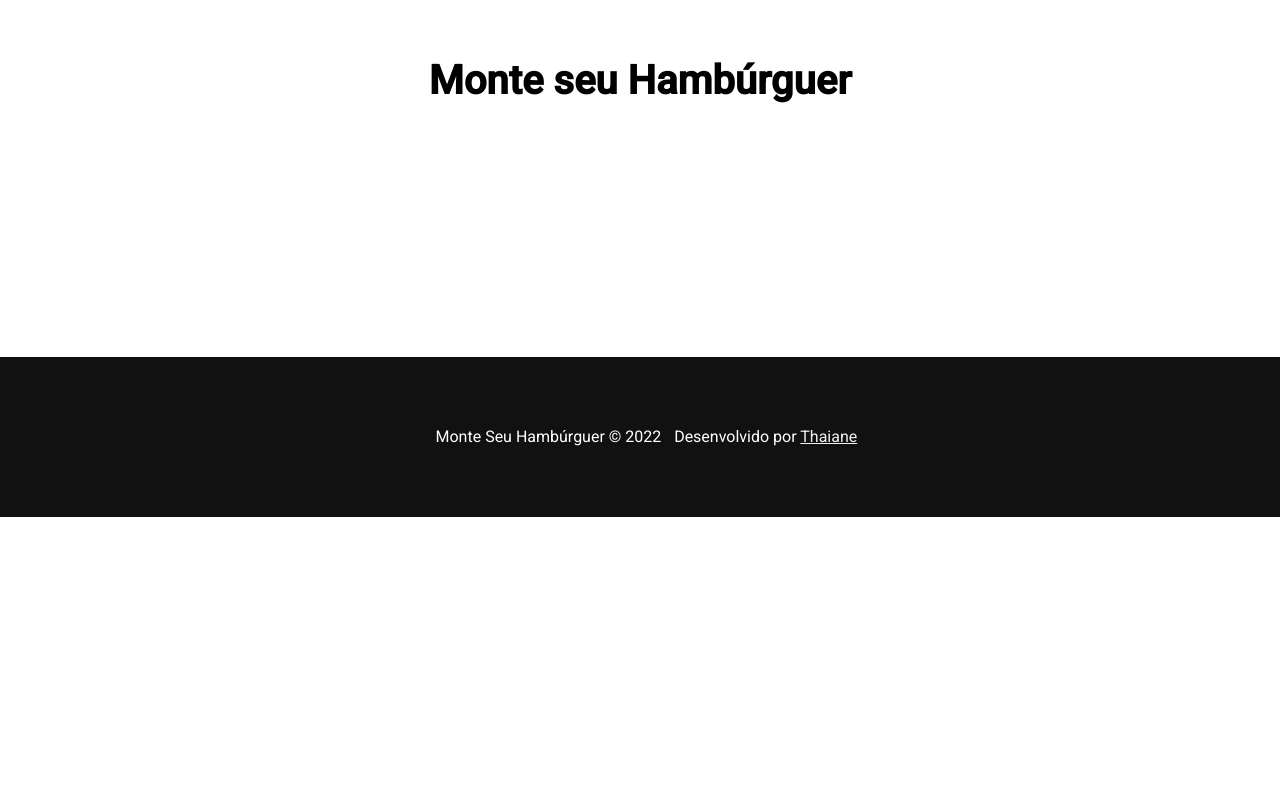
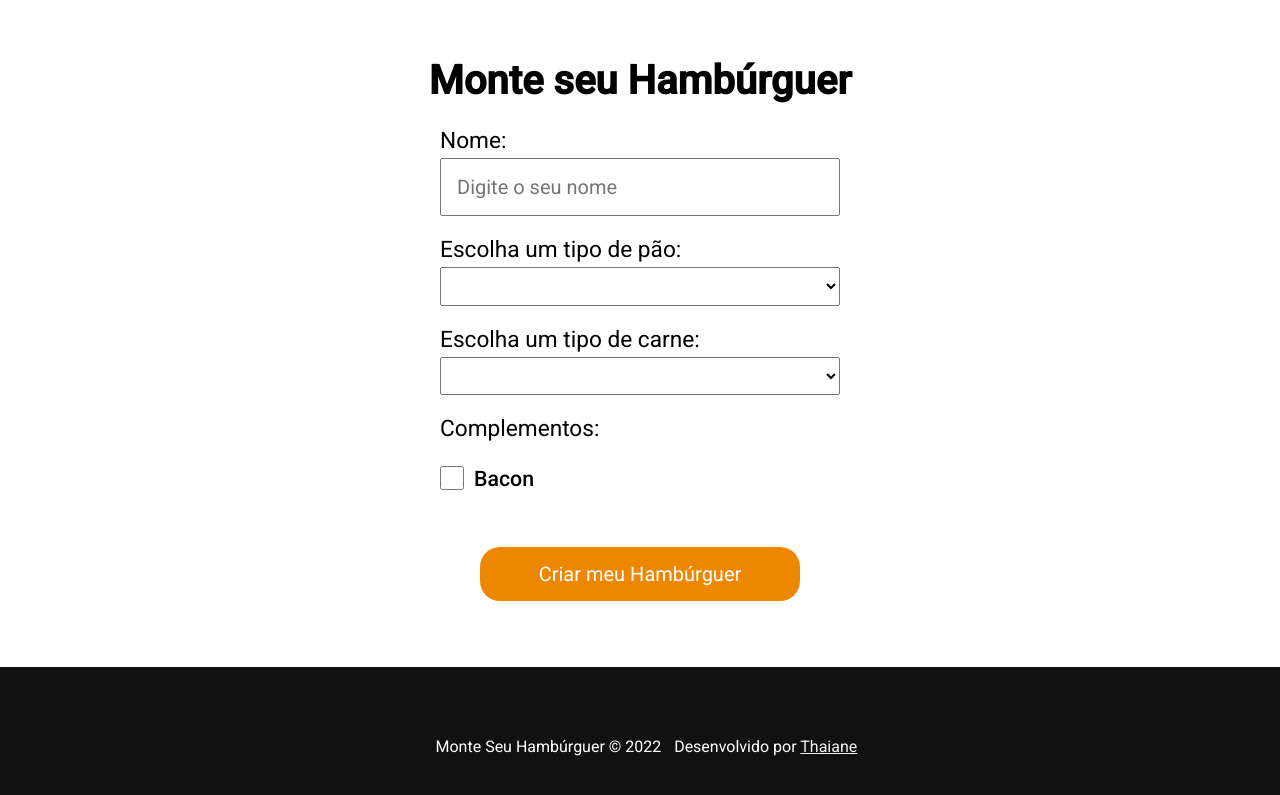
Before and after one commit to thaianealm/make-your-burger-vue.js, a Vue app: page / in a window 1280 px wide. Shown: the part 715-1510 px from the top of the page. Before the commit the page ends 1232 px from the top, so only its background shows below. Built offline with nearby package versions, Linux system fonts and the light colour scheme.

Commit message:
burger form

```diff
--- /dev/null
+++ b/src/components/BurgerForm.vue
@@ -0,0 +1,136 @@
+<template>
+    <div>
+        <form id="buger-form">
+            <div class="input-container">
+                <label for="name">Nome:</label>
+                <input type="text" name="name" v-model="name" placeholder="Digite o seu nome">
+            </div>
+
+            <div class="input-container">
+                <label for="bread">Escolha um tipo de pão:</label>
+                <select name="bread" id="bread" v-model="bread">
+                    <option value="">Selecione o pão</option>
+                </select>
+            </div>
+
+            <div class="input-container">
+                <label for="meat">Escolha um tipo de carne:</label>
+                <select name="meat" id="meat" v-model="meat">
+                    <option value="">Selecione a carne</option>
+                </select>
+            </div>
+
+            <div class="input-container add-container">
+                <label for="add" class="add-title">Complementos:</label>
+                <div class="checkbox-container">
+                    <input type="checkbox" name="add" class="add">
+                    <span>Bacon</span>
+                </div>
+            </div>
+
+            <div class="input-container">
+                <input class="submit-btn" type="submit" value="Criar meu Hambúrguer">
+            </div>
+        </form>
+    </div>
+</template>
+
+<script>
+    export default{
+        name: 'BurgerForm',
+    }
+</script>
+
+<style scoped>
+    #buger-form{
+        margin: 2% auto;
+        max-width: 25rem;
+    }
+
+    .input-container{
+        display: flex;
+        flex-flow: column wrap;
+        margin-bottom: 5%;
+    }
+
+    .input-container label{
+        font-size: 17pt;
+        margin-bottom: 1%;
+    }
+
+    .input-container input{
+        padding: 0.938rem;
+        font-size: 15pt;
+    }
+
+    select{
+        padding: 0.600rem;
+    }
+
+    select option{
+        font-size: 13pt;
+    }
+
+    .add-container{
+        flex-flow: row wrap;
+    }
+
+    .input-container .checkbox-container .add{
+        width: 1.5rem;
+        height: 1.5rem;
+    }
+
+    .add-title{
+        width: 100%;
+    }
+
+    .checkbox-container{
+        display: flex;
+        align-items: flex-start;
+        width: 50%;
+        margin-top: 5%;
+        margin-bottom: 5%;
+    }
+
+    .checkbox-container span,
+    .checkbox-container input{
+        width: auto;
+    }
+
+    .checkbox-container span{
+        margin-left: 5%;
+        font-size: 16pt;
+        font-weight: 500;
+    }
+
+    .submit-btn{
+        -webkit-border-radius: 20px;
+        -moz-border-radius: 20px;
+        border-radius: 20px;
+        color: #FFFFFF;
+        font-size: 20pt;
+        padding: 40px;
+        background-color: #ee8700;
+        text-decoration: none;
+        cursor: pointer;
+        text-align: center;
+        border: none;
+        width: 20rem;
+        margin: 4% auto;
+    }
+
+    .submit-btn:hover{
+        background: #FFB300;
+        border: none;
+        -webkit-border-radius: 20px;
+        -moz-border-radius: 20px;
+        border-radius: 20px;
+        text-decoration: none;
+    }
+
+    .submit-btn:active{
+        cursor:pointer;
+        position:relative;
+        top:2px;
+    }
+</style>
--- a/src/views/HomeView.vue
+++ b/src/views/HomeView.vue
@@ -3,19 +3,22 @@
     <Banner />
     <div class="main-container">
       <h1>Monte seu Hambúrguer</h1>
+      <BurgerForm />
     </div>
   </div>
 </template>
 
 <script>
 import Banner from '@/components/Banner.vue';
+import BurgerForm from '@/components/BurgerForm.vue';
 // @ is an alias to /src
 
 
 export default {
   name: 'HomeView',
   components: {
-    Banner
+    Banner,
+    BurgerForm,
 }
 }
 </script>
```
